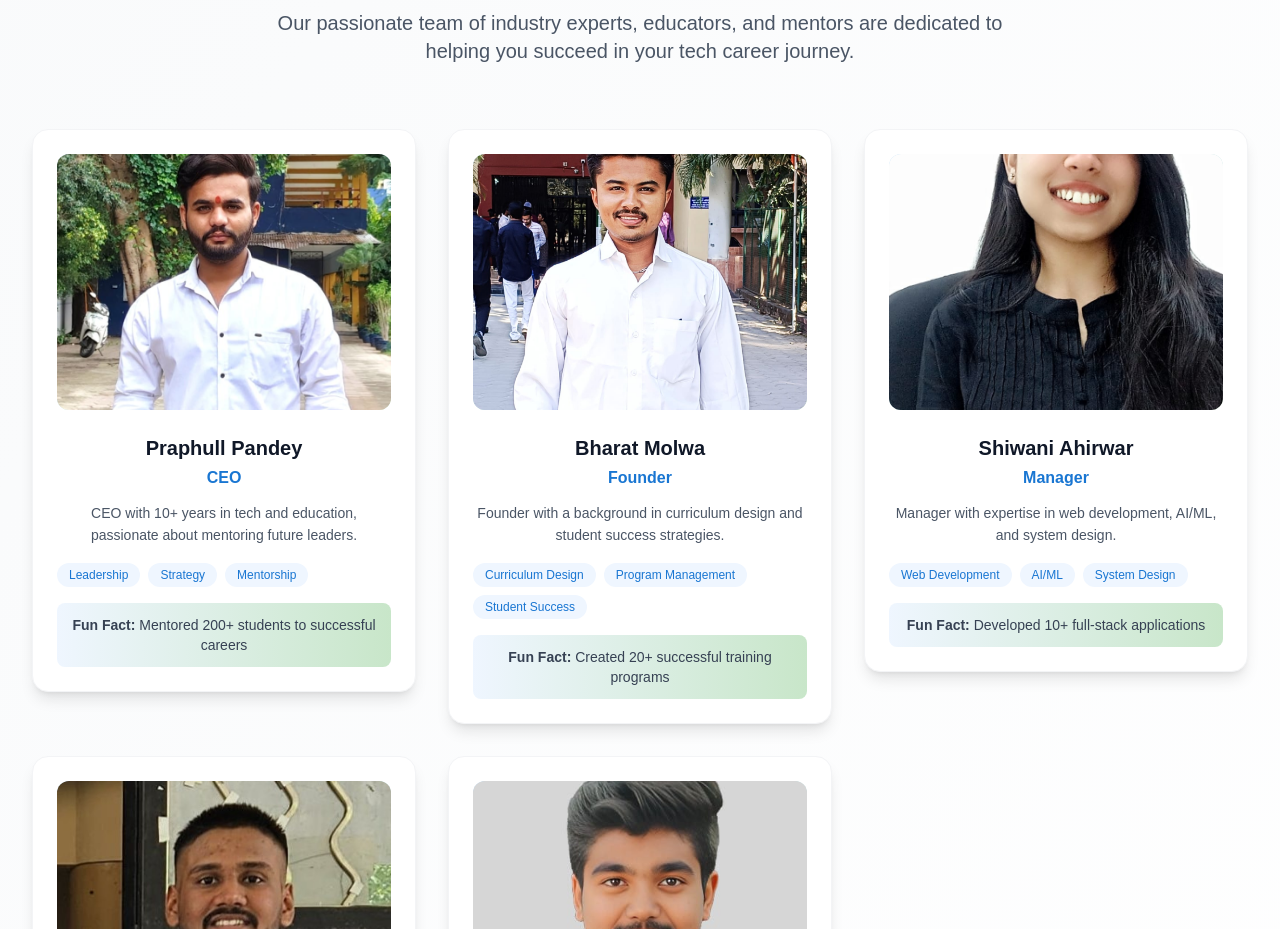
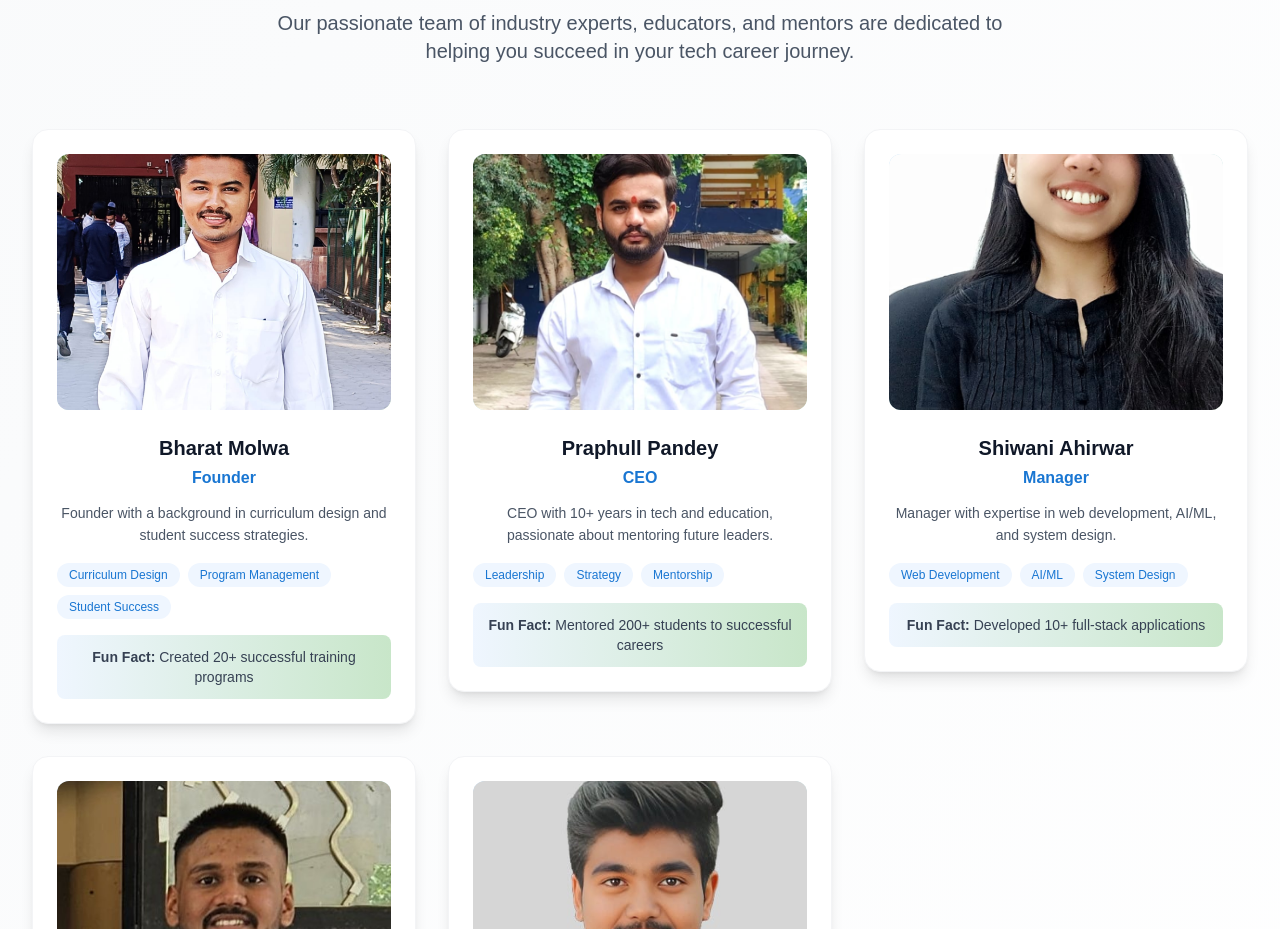
Before and after one commit to amitkumarraikwar/Sanwariya-Career-Technology, a Next.js app: page / in a window 1280 px wide. Shown: the part 5540-6469 px from the top of the page. Built offline with nearby package versions, Linux system fonts and the light colour scheme.

Commit message:
change order

```diff
--- a/app/components/Team.jsx
+++ b/app/components/Team.jsx
@@ -11,6 +11,16 @@ const Team = () => {
 
   const teamMembers = [
     {
+      name: "Bharat Molwa",
+      title: "Founder",
+      bio: "Founder with a background in curriculum design and student success strategies.",
+      image: "/expert/experts2.jpeg",
+      linkedin: "#",
+      email: "bharatmolwa2000@gmail.com",
+      expertise: ["Curriculum Design", "Program Management", "Student Success"],
+      funFact: "Created 20+ successful training programs",
+    },
+    {
       name: "Praphull Pandey",
       title: "CEO",
       bio: "CEO with 10+ years in tech and education, passionate about mentoring future leaders.",
@@ -19,16 +29,6 @@ const Team = () => {
       email: "praphullpandey@gmail.com",
       expertise: ["Leadership", "Strategy", "Mentorship"],
       funFact: "Mentored 200+ students to successful careers",
-    },
-    {
-      name: "Bharat Molwa",
-      title: "Founder",
-      bio: "Founder with a background in curriculum design and student success strategies.",
-      image: "/expert/experts2.jpeg",
-      linkedin: "#",
-      email: "bharatmolwa2000@gmail.com",
-      expertise: ["Curriculum Design", "Program Management", "Student Success"],
-      funFact: "Created 20+ successful training programs",
     },
     {
       name: "Shiwani Ahirwar",
```
